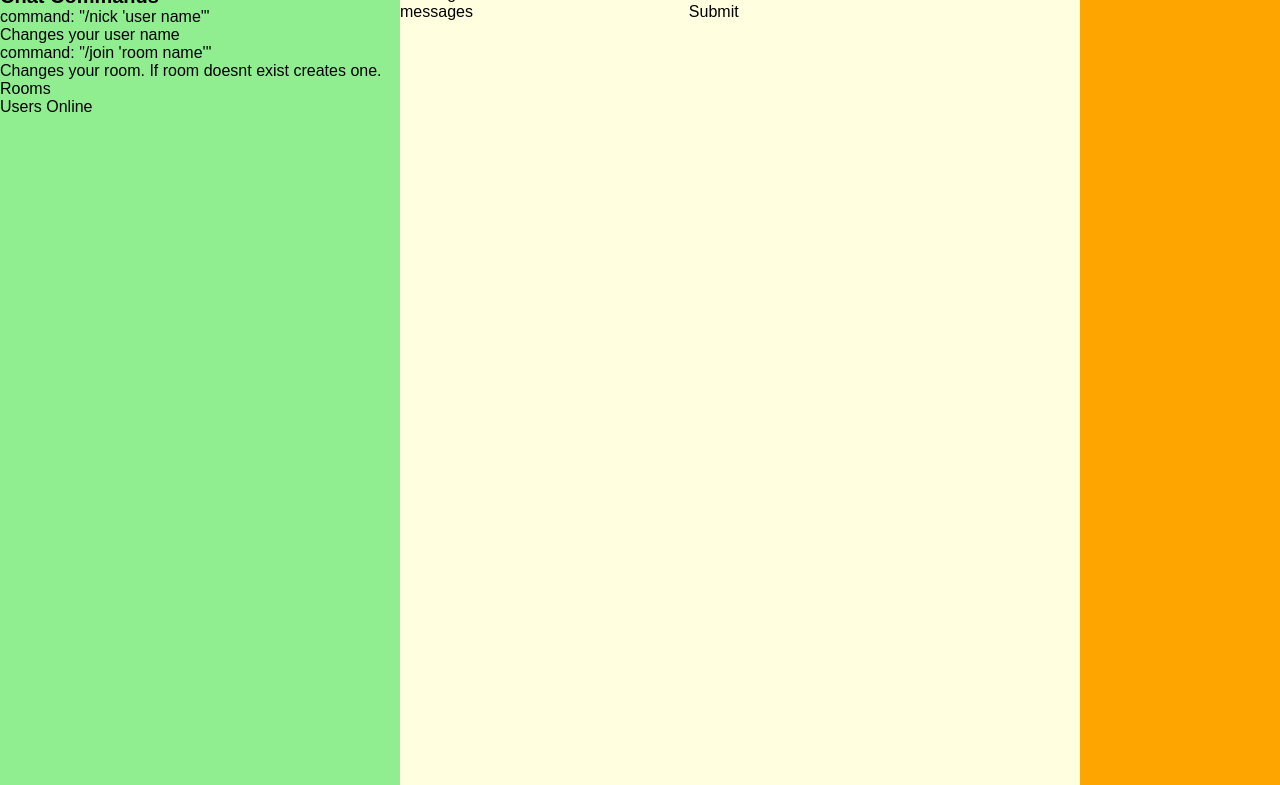
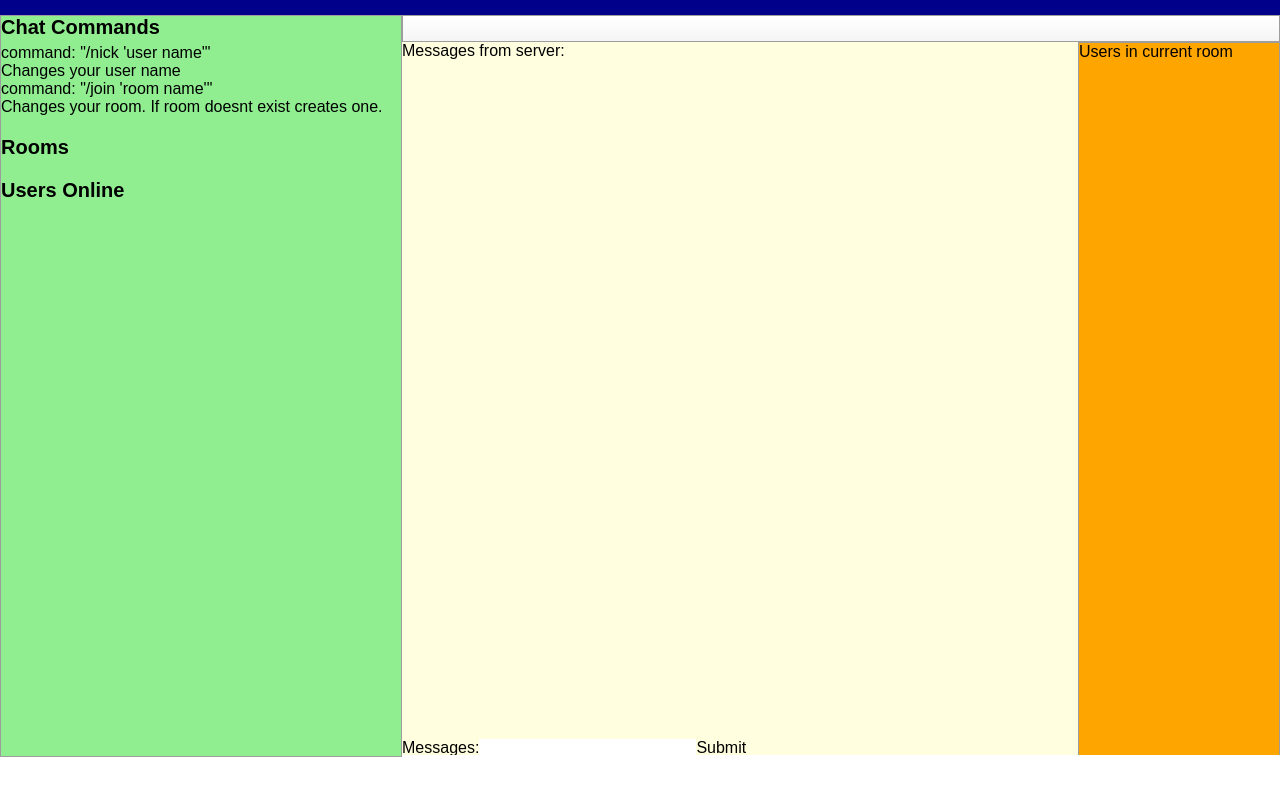
Before and after one commit to fpetre/Chat-App, a website: page public/index.html in a window 1280 px wide. Shown: the part 43-828 px from the top of the page. After the commit the page ends 800 px from the top, so only its background shows below. Drawn offline with nearby package versions, Linux system fonts and the light colour scheme; no server answers.

Commit message:
space elements out and move text bar to bottom of page

```diff
--- a/public/css/index.css
+++ b/public/css/index.css
@@ -58,31 +58,65 @@ input[type="text"] {
   color: white;
   font-weight: bold;
   text-align: center;
+  font-size: 20px;
+  height: 30px;
+}
+
+/*sidebar*/
+.chat-commands {
+  padding-bottom: 20px;
+}
+
+.chat-commands > h2 {
+  font-weight: bold;
+  font-size: 20px;
+  padding-bottom: 5px;
+}
+
+
+label[for=room-list] {
+  font-weight: bold;
+  font-size: 20px;
+  padding-bottom: 5px;
+}
+
+#room-list {
+  padding-bottom: 20px;
+}
+
+label[for=user-list] {
+  font-weight: bold;
+  font-size: 20px;
+  padding-bottom: 5px;
+}
+
+#user-list {
+  padding-bottom: 20px;
 }
 
 /*site-main*/
 .site-sidebar {
   float: left;
-  height: 100%;
+  height: calc(100% - 60px);
   width: 400px;
   background: lightgreen;
+  border: 1px solid #9d9d9d;
   overflow: auto;
 }
 
 .room-main {
-  height: 100%;
+  height: calc(100% - 60px);
   background: lightyellow;
   overflow: auto;
 }
 
-.chat-commands > h2 {
-  font-weight: bold;
-  font-size: 20px;
-}
 
 /*room main*/
 .room-header {
-  background: lightgrey;
+  background-color: #fff;
+  background-image: linear-gradient(#fff, #f5f5f5);
+  border: 1px solid #9d9d9d;
+  height: 25px;
 }
 .room-header > .room {
   font-size: 20px;
@@ -91,16 +125,51 @@ input[type="text"] {
 }
 
 /*room-content*/
-
 .room-chat {
-  height: 100%;
+  height: calc(100% - 25px);;
   overflow: auto;
+  word-break: break-all;
+  word-wrap: break-word;
+  border-collapse: collapse;
+  display: table;
 }
 
 .room-info {
   float: right;
-  height: 100%;
+  height: calc(100% - 25px);
   width: 200px;
   overflow: auto;
   background: orange;
+  border: 1px solid #9d9d9d;
 }
+
+label[for=room-user-list] {
+  display: block;
+  padding-bottom: 5px;
+}
+
+/*chat log*/
+.chat-log-item-message {
+  margin-left: 10px;
+}
+
+#messages-from-server {
+  padding-bottom: 20px;
+}
+
+#chat-log {
+  padding-bottom: 20px;
+}
+
+.room-chat-input {
+  display: table-row;
+  vertical-align: bottom;
+  height: 18px;
+}
+
+
+
+#messages {
+  padding-left: 10px;
+  background: white;
+}
--- a/public/index.html
+++ b/public/index.html
@@ -19,7 +19,6 @@
 		</header>
 		<main class="site-main group">
 			<section class="site-sidebar">
-
 				<div class="chat-commands">
 					<h2>Chat Commands</h2>
 					<ul>
@@ -53,7 +52,7 @@
 							</ul>
 						</div>
 						<form class="room-chat-input">
-							<label for="messages">messages</label>
+							<label for="messages">Messages:</label>
 							<input type="text" id="messages" name="server[messages]">
 							<input type="submit">
 						</form>
```
Also changed, not shown: lib/chat_server.js.
